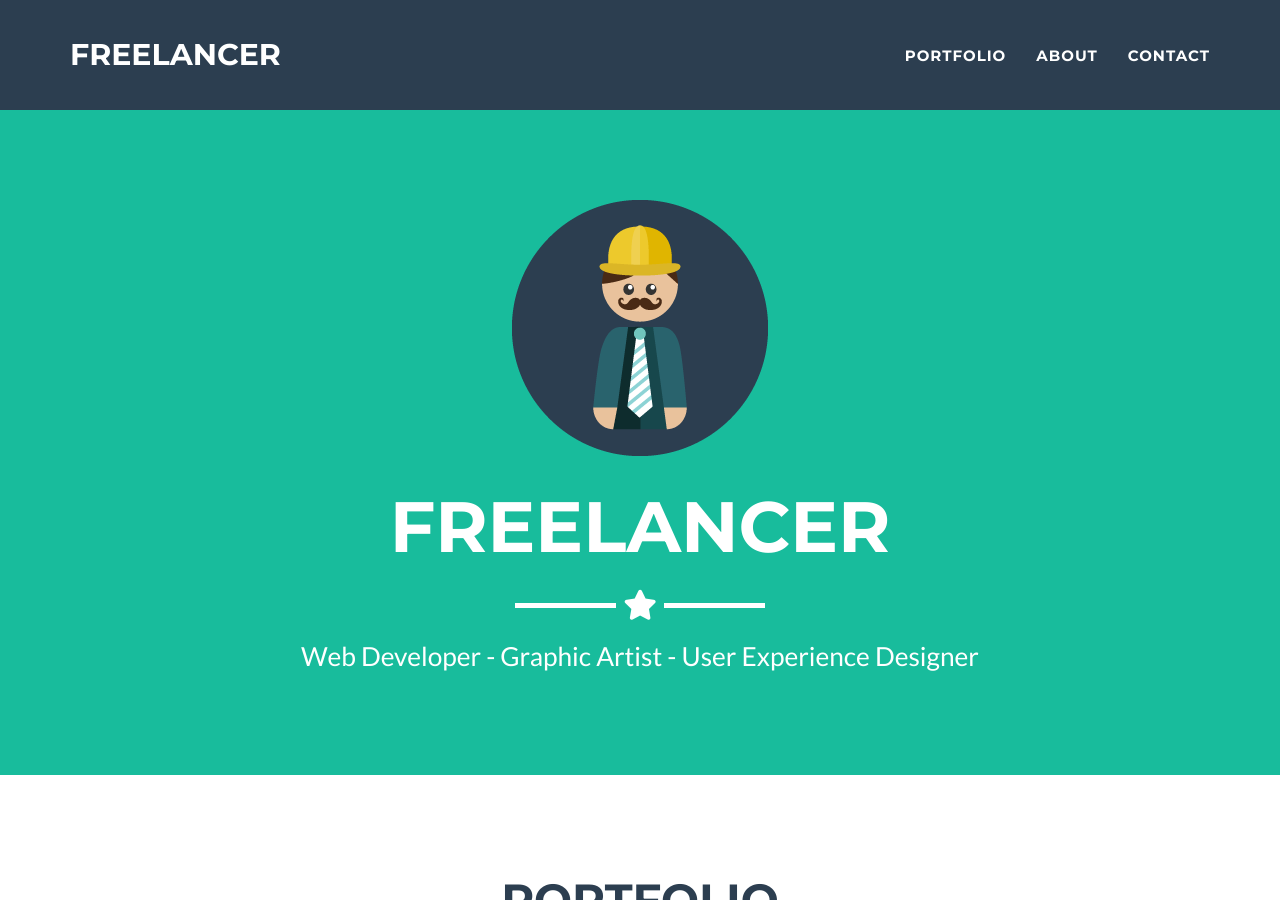
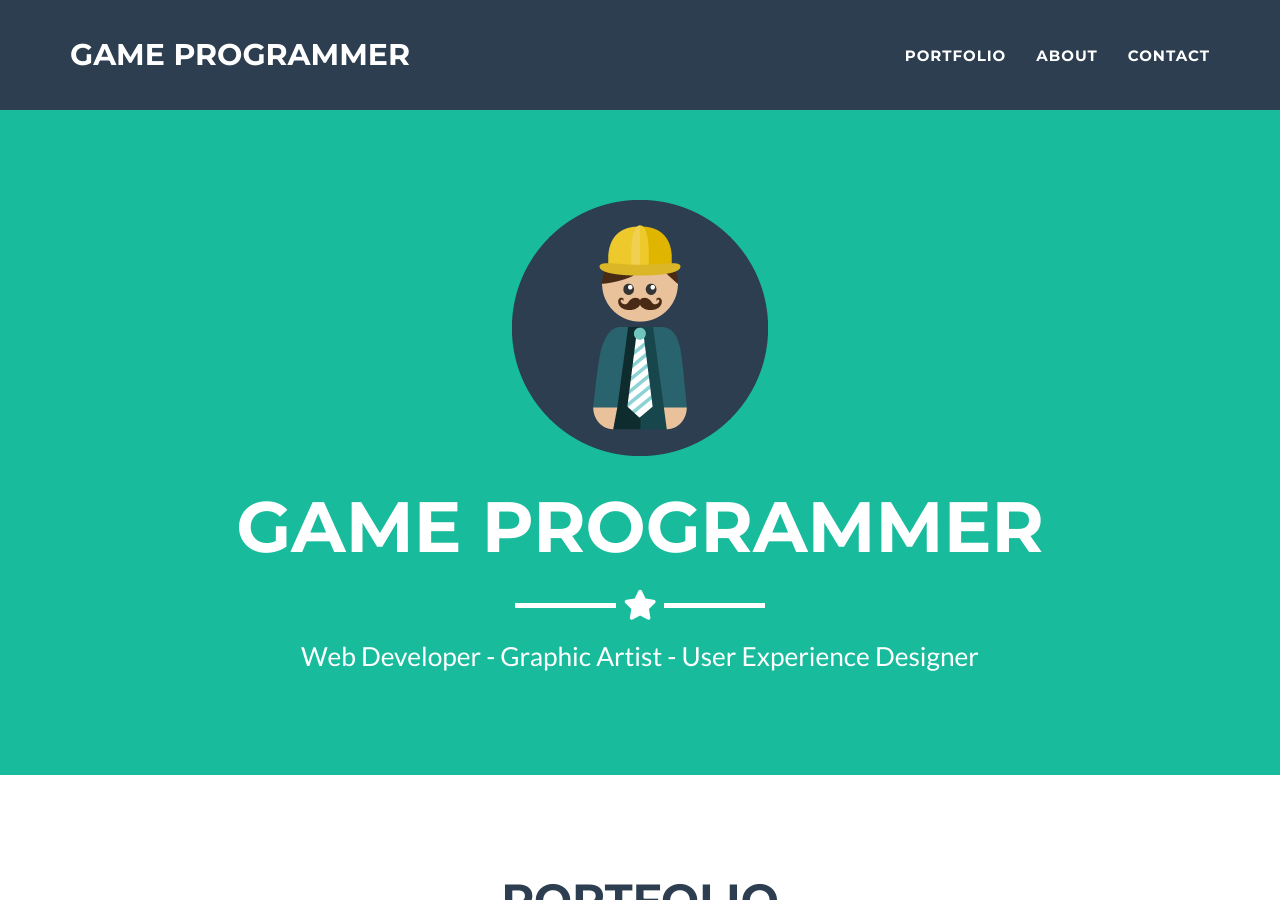
Before and after one commit to EmilHogstedt/EmilHogstedt.github.io, a Jekyll site: the page built from _posts/2014-07-18-project-1.markdown, in a window 1280 px wide and 900 px high. Built offline with Jekyll 4.4.1, drawn with Linux system fonts in a browser that asks for light colours.

Commit message:
config changes

```diff
--- a/_config.yml
+++ b/_config.yml
@@ -1,11 +1,11 @@
 # Site settings
-title: Freelancer
-email: your-email@domain.com
-url: https://github.com/jeromelachaud/freelancer-theme
+title: Game Programmer
+email: emil.hogstedt@hotmail.com
+url: https://github.com/EmilHogstedt/EmilHogstedt.github.io
 description: "Write an awesome description for your new site here. You can edit this line in _config.yml. It will appear in your document head meta (for Google search results) and in your feed.xml site description."
 keywords: "your keywords, separated by commas"
 skills: "Web Developer - Graphic Artist - User Experience Designer"
-meta_author: LastName FirstName
+meta_author: Emil Högstedt
 
 # Google webmaster tools
 google_verify:
```
